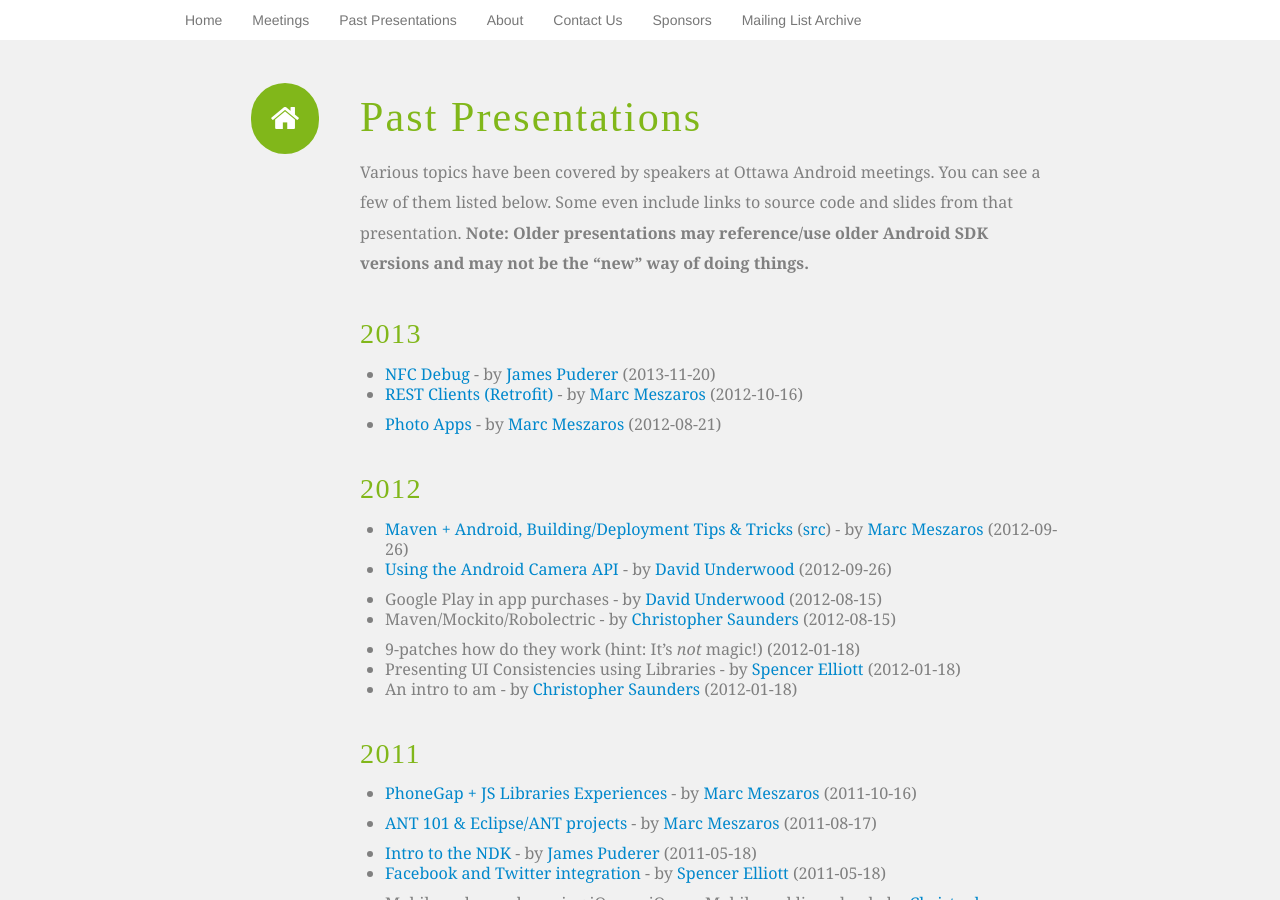
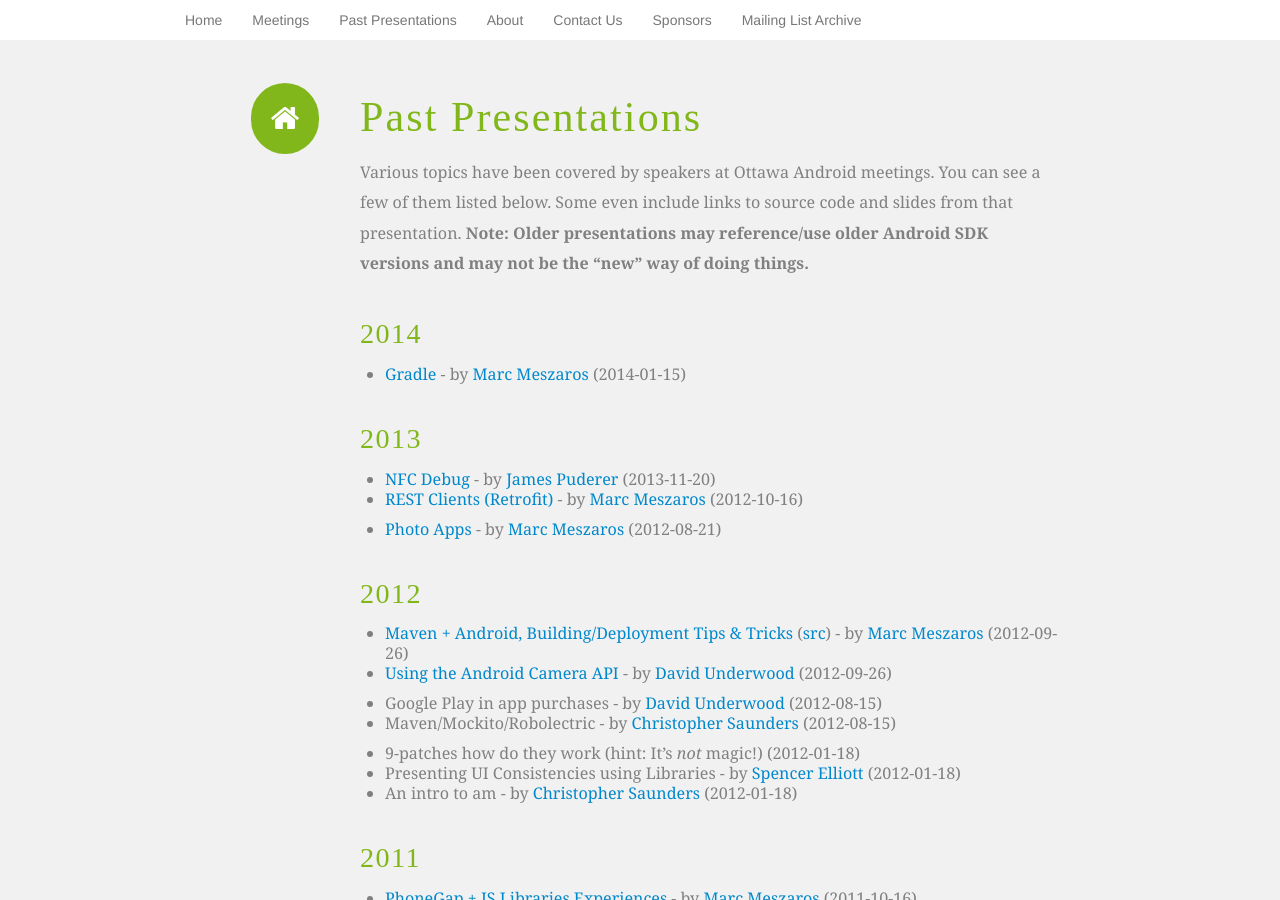
Before and after one commit to ottawaandroid/ottawaandroid.github.io, a Jekyll site: the page built from presentations/index.md, in a window 1280 px wide and 900 px high. Built offline with Jekyll 4.4.1, drawn with Linux system fonts in a browser that asks for light colours; some web fonts are replaced; Markdown is read by kramdown in place of the engine named in the settings.

Commit message:
Add my presentation from last month

```diff
--- a/presentations/index.md
+++ b/presentations/index.md
@@ -6,6 +6,10 @@
 published: true
 ---
 Various topics have been covered by speakers at Ottawa Android meetings. You can see a few of them listed below. Some even include links to source code and slides from that presentation. **Note: Older presentations may reference/use older Android SDK versions and may not be the "new" way of doing things.**
+
+2014
+----
+* [Gradle](https://docs.google.com/presentation/d/18rSnTgIzRw3gnNbPf5feO5Ta_2_MXLtld5jWRi3JefE/pub?start=false&loop=false&delayms=3000) - by [Marc Meszaros](http://marcmeszaros.ca/) (2014-01-15)
 
 2013
 ----
```
